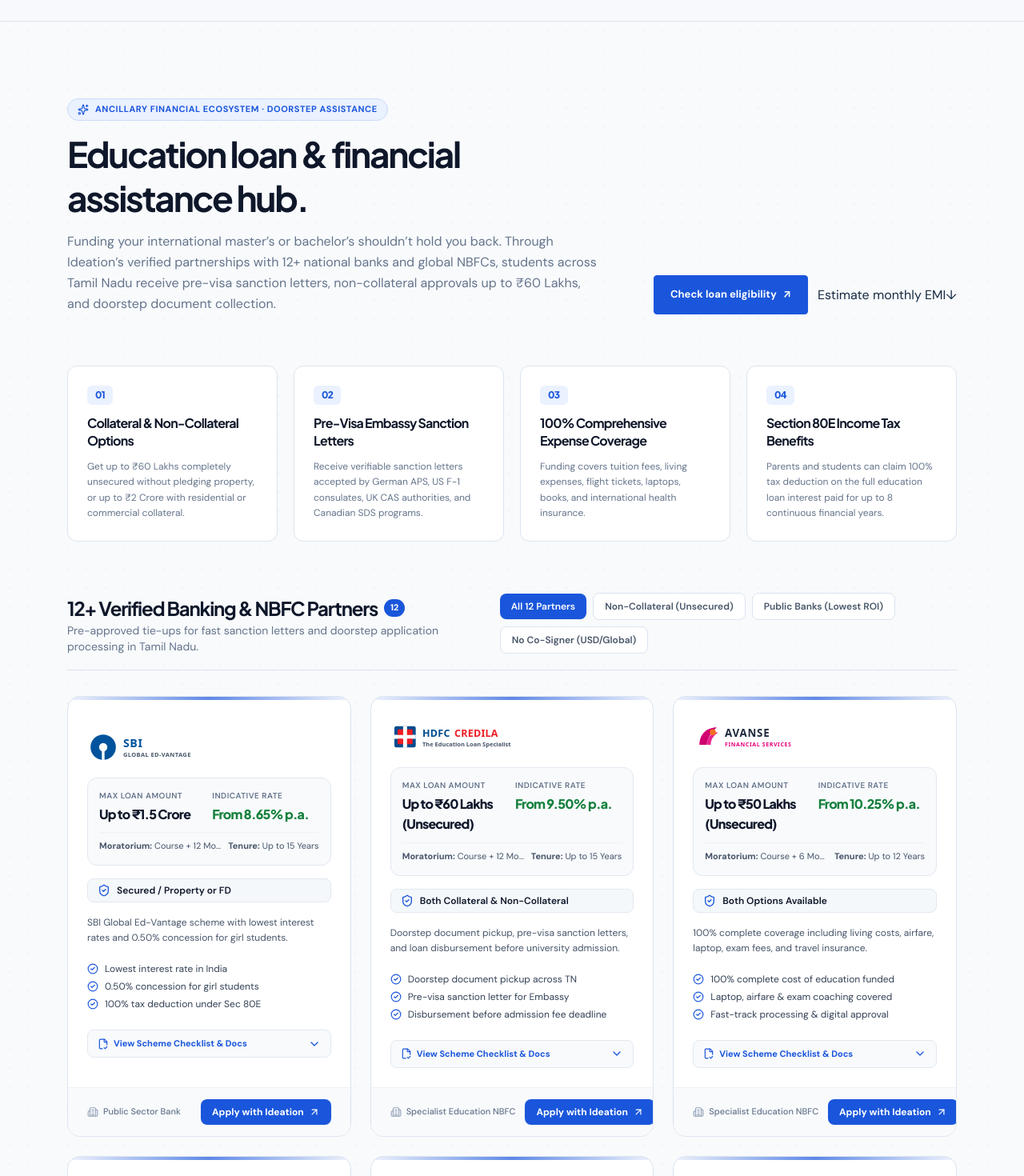
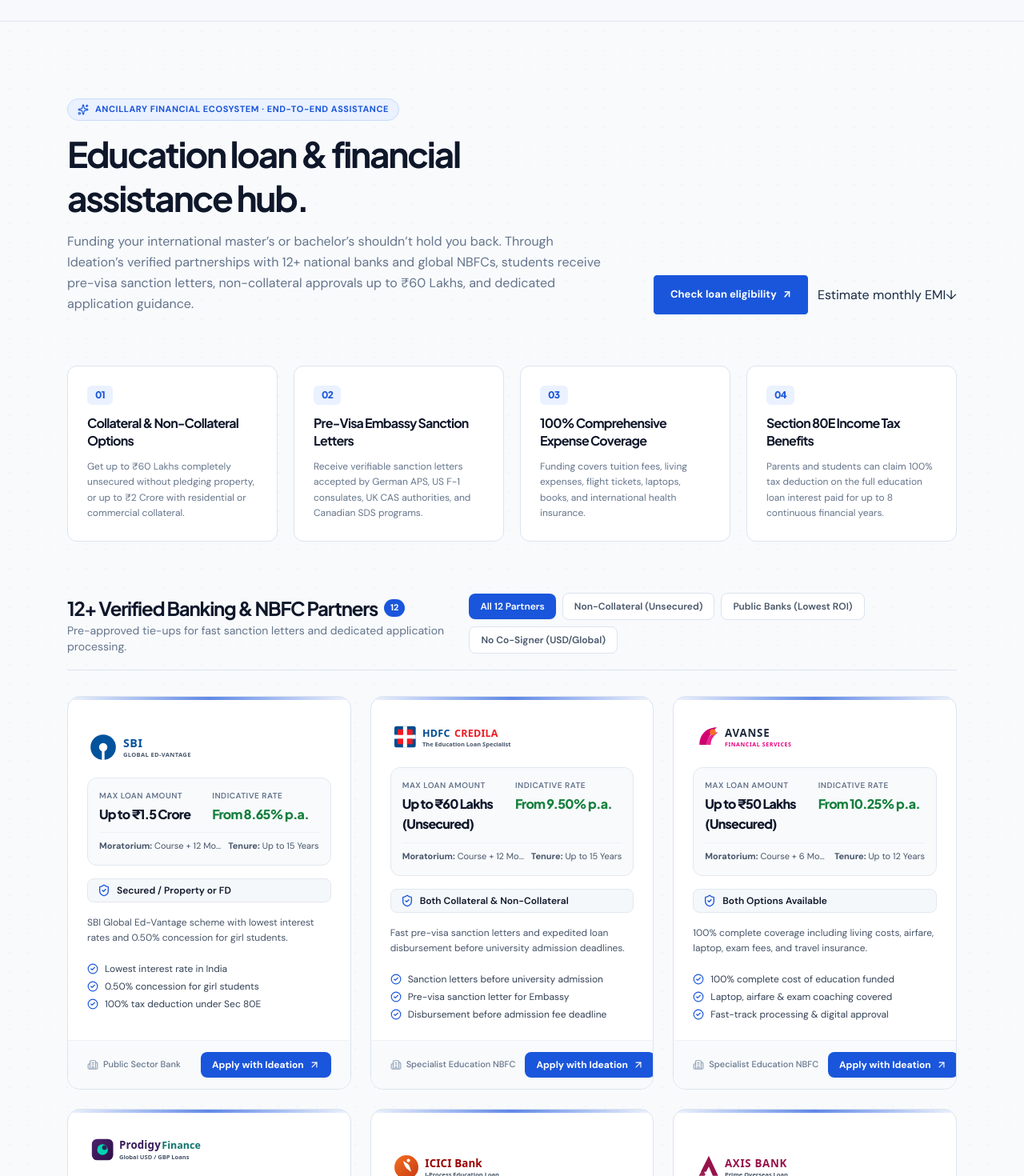
Before and after one commit to varghesegt/ideation, a Next.js app: page /services in a window 1280 px wide. Shown: the part 1320-2790 px from the top of the page at 80% size. Built offline with nearby package versions, Linux system fonts and the light colour scheme.

Commit message:
fix: remove scheme checklist accordion and eliminate doorstep pickup copy from all cards

```diff
--- a/src/components/sections/loan-hub.tsx
+++ b/src/components/sections/loan-hub.tsx
@@ -9,13 +9,8 @@ import {
   ShieldCheck,
   ArrowUpRight,
   Calculator,
-  ChevronDown,
-  ChevronUp,
-  FileCheck2,
-  Globe2,
   Sparkles,
   Building2,
-  Check,
 } from "lucide-react";
 
 interface LoanHubProps {
@@ -25,7 +20,6 @@ interface LoanHubProps {
 
 export function LoanHub({ onOpenModal, isDetailed = false }: LoanHubProps) {
   const [selectedFilter, setSelectedFilter] = useState<string>("all");
-  const [expandedCardId, setExpandedCardId] = useState<string | null>(null);
 
   // EMI Calculator State
   const [loanAmount, setLoanAmount] = useState<number>(30); // in Lakhs
@@ -66,10 +60,6 @@ export function LoanHub({ onOpenModal, isDetailed = false }: LoanHubProps) {
     return true;
   });
 
-  const toggleExpand = (id: string) => {
-    setExpandedCardId(expandedCardId === id ? null : id);
-  };
-
   return (
     <section id="loan-hub" className="py-16 sm:py-24 bg-[#f8fafc] border-t border-b border-[#dce4ef] relative overflow-hidden">
       {/* Background Subtle Ambience */}
@@ -81,13 +71,13 @@ export function LoanHub({ onOpenModal, isDetailed = false }: LoanHubProps) {
           <div className="max-w-2xl space-y-3.5">
             <div className="inline-flex items-center gap-2 px-3 py-1 rounded-full bg-[#eaf1ff] border border-[#cadbfa] text-[#1a56db] text-[11px] font-bold uppercase tracking-wider">
               <Sparkles className="w-3.5 h-3.5" />
-              <span>Ancillary Financial Ecosystem · Doorstep Assistance</span>
+              <span>Ancillary Financial Ecosystem · End-to-End Assistance</span>
             </div>
             <h2 className="font-display text-3xl sm:text-4xl lg:text-[44px] font-bold tracking-tight text-[#0f172a] leading-tight">
               Education loan & financial assistance hub.
             </h2>
             <p className="text-sm sm:text-base text-[#64748b] leading-relaxed">
-              Funding your international master’s or bachelor’s shouldn’t hold you back. Through Ideation’s verified partnerships with 12+ national banks and global NBFCs, students across Tamil Nadu receive pre-visa sanction letters, non-collateral approvals up to ₹60 Lakhs, and doorstep document collection.
+              Funding your international master’s or bachelor’s shouldn’t hold you back. Through Ideation’s verified partnerships with 12+ national banks and global NBFCs, students receive pre-visa sanction letters, non-collateral approvals up to ₹60 Lakhs, and dedicated application guidance.
             </p>
           </div>
 
@@ -144,7 +134,7 @@ export function LoanHub({ onOpenModal, isDetailed = false }: LoanHubProps) {
                 </span>
               </div>
               <p className="text-xs sm:text-sm text-[#64748b] mt-0.5">
-                Pre-approved tie-ups for fast sanction letters and doorstep application processing in Tamil Nadu.
+                Pre-approved tie-ups for fast sanction letters and dedicated application processing.
               </p>
             </div>
 
@@ -169,10 +159,7 @@ export function LoanHub({ onOpenModal, isDetailed = false }: LoanHubProps) {
 
         {/* Highly Designed Partner Cards Grid (12 Institutions) */}
         <div className="grid grid-cols-1 sm:grid-cols-2 lg:grid-cols-3 gap-5 sm:gap-6 mb-16">
-          {filteredPartners.map((partner) => {
-            const isExpanded = expandedCardId === partner.id;
-
-            return (
+          {filteredPartners.map((partner) => (
             <article
               key={partner.id}
               className="relative rounded-2xl bg-white border border-[#dce4ef] hover:border-[#1a56db]/50 hover:shadow-[0_16px_36px_-12px_rgba(26,86,219,0.15)] transition-all duration-300 flex flex-col justify-between overflow-hidden group"
@@ -237,59 +224,6 @@ export function LoanHub({ onOpenModal, isDetailed = false }: LoanHubProps) {
                     </div>
                   ))}
                 </div>
-
-                  {/* Expandable Scheme & Checklist Drawer */}
-                  <div className="pt-2">
-                    <button
-                      onClick={() => toggleExpand(partner.id)}
-                      className="w-full py-2 px-3 rounded-lg bg-[#f8fafc] hover:bg-[#edf2f7] text-[11px] font-bold text-[#1a56db] transition-colors flex items-center justify-between cursor-pointer border border-[#e2e8f0]"
-                      aria-expanded={isExpanded}
-                    >
-                      <span className="flex items-center gap-1.5">
-                        <FileCheck2 className="w-3.5 h-3.5" />
-                        <span>{isExpanded ? "Hide Scheme Details & Docs" : "View Scheme Checklist & Docs"}</span>
-                      </span>
-                      {isExpanded ? <ChevronUp className="w-4 h-4" /> : <ChevronDown className="w-4 h-4" />}
-                    </button>
-
-                    {isExpanded && (
-                      <div className="mt-3 p-3.5 bg-[#f8fafc] rounded-xl border border-[#dce4ef] text-xs space-y-3 animate-in fade-in slide-in-from-top-2 duration-200">
-                        <div>
-                          <span className="text-[10px] font-bold uppercase tracking-wider text-[#64748b] block mb-1.5">
-                            Required Application Checklist
-                          </span>
-                          <ul className="space-y-1 text-[#334155]">
-                            {partner.checklist.map((item, cIdx) => (
-                              <li key={cIdx} className="flex items-start gap-1.5">
-                                <Check className="w-3.5 h-3.5 text-[#15803d] flex-shrink-0 mt-0.5" />
-                                <span>{item}</span>
-                              </li>
-                            ))}
-                          </ul>
-                        </div>
-
-                        <div>
-                          <span className="text-[10px] font-bold uppercase tracking-wider text-[#64748b] block mb-1.5">
-                            Supported Study Destinations
-                          </span>
-                          <div className="flex flex-wrap gap-1">
-                            {partner.destinations.map((dest, dIdx) => (
-                              <span
-                                key={dIdx}
-                                className="bg-white border border-[#cbd5e1] text-[#1e293b] text-[10px] font-semibold px-2 py-0.5 rounded"
-                              >
-                                {dest}
-                              </span>
-                            ))}
-                          </div>
-                        </div>
-
-                        <div className="bg-[#eaf1ff] p-2.5 rounded-lg border border-[#cadbfa] text-[11px] text-[#1a56db] leading-relaxed">
-                          <strong>Ideation Advantage:</strong> Free doorstep document pickup and direct coordination with local branch credit officers in Tamil Nadu.
-                        </div>
-                      </div>
-                    )}
-                  </div>
               </div>
 
               {/* Card Action Footer */}
@@ -308,8 +242,7 @@ export function LoanHub({ onOpenModal, isDetailed = false }: LoanHubProps) {
                 </button>
               </div>
             </article>
-            );
-          })}
+          ))}
         </div>
 
         {/* Interactive Loan EMI Estimator Box */}
--- a/src/components/sections/loan-marquee-home.tsx
+++ b/src/components/sections/loan-marquee-home.tsx
@@ -27,7 +27,7 @@ export function LoanMarqueeHome({ onOpenModal }: LoanMarqueeHomeProps) {
               Pre-approved education loans with 12+ trusted partners.
             </h2>
             <p className="text-sm sm:text-base text-[#64748b] leading-relaxed">
-              Fast collateral and non-collateral sanctions with doorstep document collection in Tamil Nadu. Click any partner below to compare schemes, interest rates, and calculate your monthly EMI.
+              Fast collateral and non-collateral sanctions with dedicated application assistance. Click any partner below to compare schemes, interest rates, and calculate your monthly EMI.
             </p>
           </div>
 
--- a/src/data/new-project-data.ts
+++ b/src/data/new-project-data.ts
@@ -788,13 +788,13 @@ export const LOAN_PARTNERS_12: LoanPartner[] = [
     maxAmount: "Up to ₹60 Lakhs (Unsecured)",
     rateEstimate: "From 9.50% p.a.",
     collateral: "Both Collateral & Non-Collateral",
-    highlight: "Doorstep document pickup, pre-visa sanction letters, and loan disbursement before university admission.",
+    highlight: "Fast pre-visa sanction letters and expedited loan disbursement before university admission deadlines.",
     badge: "Most Popular for US & UK",
     speed: "3–5 Days Sanction",
     moratorium: "Course + 12 Months",
     tenure: "Up to 15 Years",
     features: [
-      "Doorstep document pickup across TN",
+      "Sanction letters before university admission",
       "Pre-visa sanction letter for Embassy",
       "Disbursement before admission fee deadline",
       "Living expenses & travel covered",
@@ -875,7 +875,7 @@ export const LOAN_PARTNERS_12: LoanPartner[] = [
       "Digital sanction letter in 48 hours",
       "Direct German Blocked Account funding",
       "Canadian GIC account transfer support",
-      "Doorstep branch executive assistance",
+      "Dedicated senior banking executive support",
     ],
     destinations: ["USA", "Germany", "Canada", "UK", "Australia", "New Zealand"],
     checklist: [
@@ -1030,7 +1030,7 @@ export const LOAN_PARTNERS_12: LoanPartner[] = [
     features: [
       "100% paperless digital onboarding",
       "Unsecured options with competitive ROI",
-      "Doorstep biometric KYC verification",
+      "Instant video KYC & digital verification",
       "No hidden terms or pre-closure penalties",
     ],
     destinations: ["USA", "UK", "Canada", "Ireland", "Germany", "Australia"],
```
Lines whose indentation alone changed are shown as unchanged.
